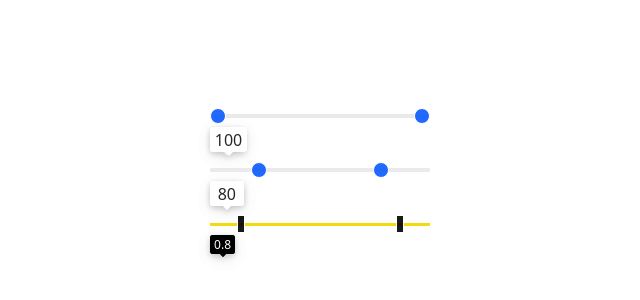
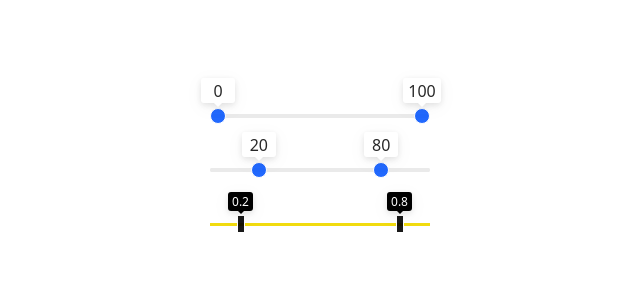
Before and after one commit to swissup/range-slider, a website: page index.html in a window 1280 px wide. Shown: the part 230-530 px from the top of the page, without its empty margins (320-960 px from the left). Drawn offline with Linux system fonts and the light colour scheme.

Commit message:
Fixed incorrectly positioned tooltips

```diff
--- a/range-slider.css
+++ b/range-slider.css
@@ -121,7 +121,8 @@ range-slider :nth-child(2 of output) {
     position-anchor: --range-slider-thumb-2;
 }
 range-slider output {
-    inset-area: top;
+    position-area: top;
+    inset: 0 -5em;
     display: none;
     margin-bottom: .3em;
     position: absolute;
```
